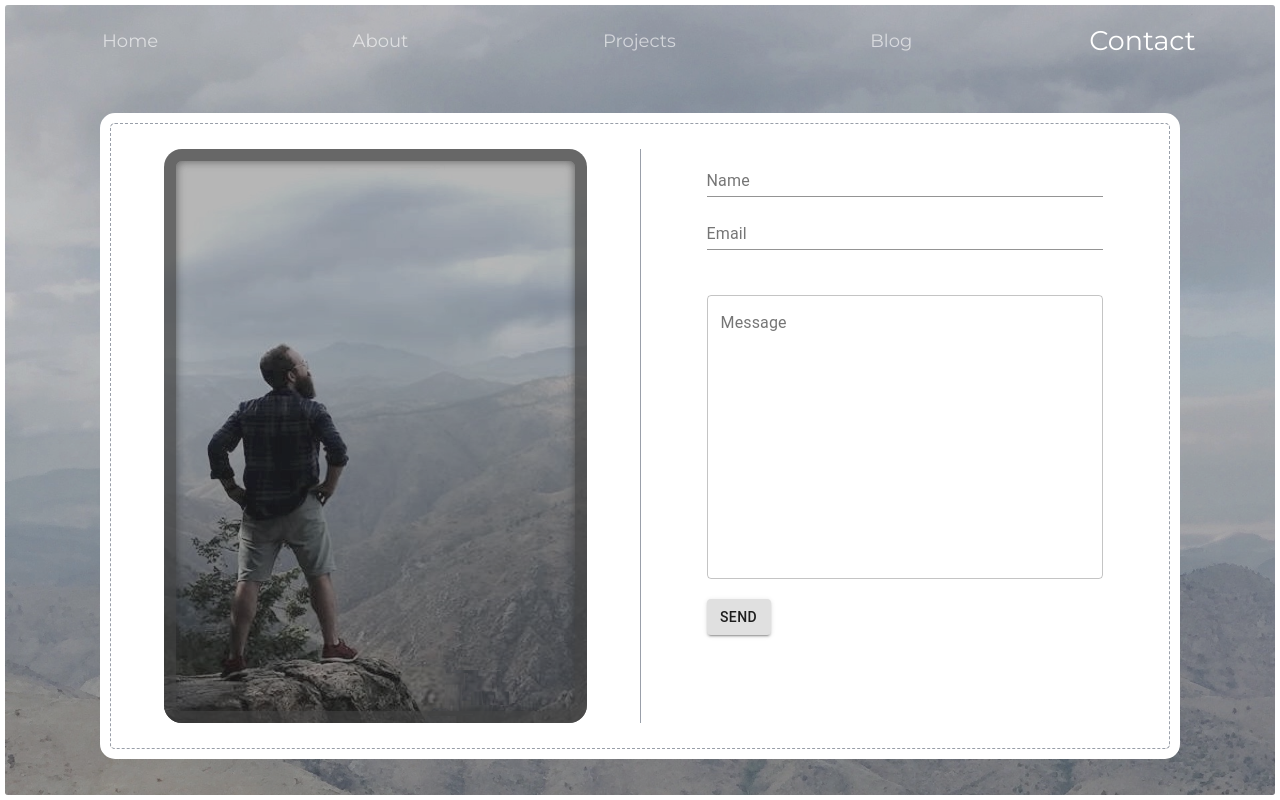
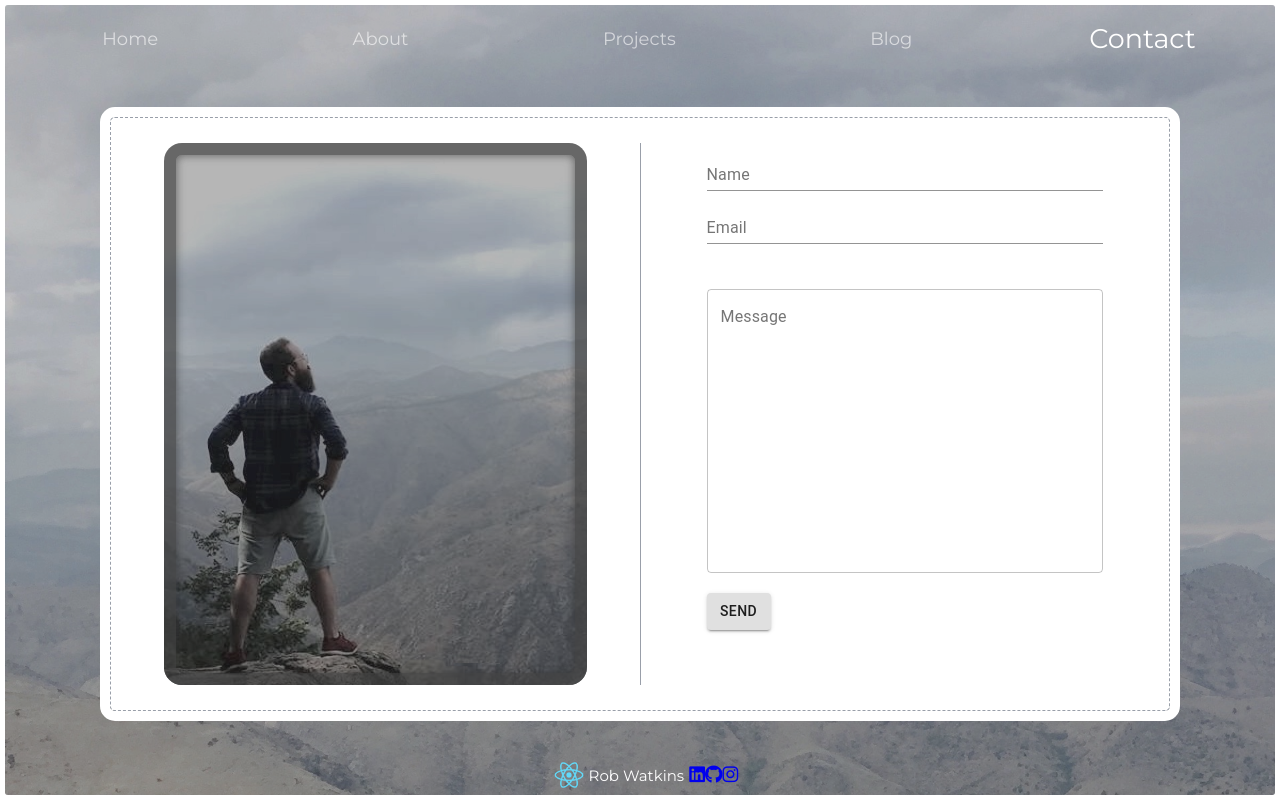
Before and after one commit to robpwatkins/robpwatkins, a React (Create React App) app: page /contact in a window 1280 px wide. Built offline with nearby package versions, Linux system fonts and the light colour scheme.

Commit message:
oohooohhh spinny icon footerrrr

```diff
--- a/public/index.html
+++ b/public/index.html
@@ -2,6 +2,7 @@
 <html lang="en">
   <head>
     <meta charset="utf-8" />
+    <script src="https://kit.fontawesome.com/8fdf2ad5ce.js" crossorigin="anonymous"></script>
     <link href="https://fonts.googleapis.com/css2?family=Montserrat:wght@400;500;600;900&display=swap" rel="stylesheet">
     <link rel="icon" href="%PUBLIC_URL%/favicon.ico" />
     <meta name="viewport" content="width=device-width, initial-scale=1" />
--- a/src/App.js
+++ b/src/App.js
@@ -7,6 +7,7 @@ import Projects from './components/Projects';
 import Blog from './components/Blog';
 import Contact from './components/Contact';
 import FabNav from './components/FabNav';
+import Footer from './components/Footer';
 import { BrowserRouter as Router, Switch, Route } from 'react-router-dom';
 
 function App() {
@@ -24,6 +25,7 @@ function App() {
               <Route path="/contact" component={Contact} />
             </Switch>
             <FabNav />
+            <Footer />
           </div>
         </div>
       </div>
--- /dev/null
+++ b/src/components/Footer.css
@@ -0,0 +1,49 @@
+footer {
+  display: flex;
+  width: 100%;
+  height: 5%;
+  justify-content: space-around;
+  align-items: center;
+}
+
+.footer-box {
+  display: flex;
+  width: auto;
+  height: 100%;
+  justify-content: center;
+  align-items: center;
+}
+
+.footer-box:hover {
+
+}
+
+footer img {
+  height: 75%;
+  /* animation: spin 2s linear infinite; */
+}
+
+footer p {
+  font-size: 15px;
+  padding: 0px 5px;
+}
+
+.icon-box {
+  display: flex;
+  width: 20%;
+  justify-content: space-around;
+  font-size: 18px;
+}
+
+.icon-box a:visited {
+  color: white;
+}
+
+.icon-box a:hover {
+  color: #5FD2F1;
+}
+
+@keyframes spin {
+  0% { transform: rotate(0deg); }
+  100% { transform: rotate(360deg); }
+}
--- /dev/null
+++ b/src/components/Footer.js
@@ -0,0 +1,55 @@
+import React from 'react';
+import Atom from '../img/logo192.png';
+import './Footer.css'
+// import CopyrightIcon from '@material-ui/icons/Copyright'
+
+class Footer extends React.Component {
+  state = {
+    isHovered: false,
+    animation: 'none'
+  }
+
+  handleMouseEnter = () => {
+    this.setState({
+      isHovered: !this.state.isHovered,
+      animation: 'spin 2s linear infinite'
+    })
+  }
+
+  handleMouseLeave = () => {
+    this.setState({
+      isHovered: !this.state.isHovered,
+      animation: 'none'
+    })
+  }
+
+  render() {
+    return (
+      <footer
+      >
+        <div
+          className="footer-box"
+          onMouseEnter={this.handleMouseEnter}
+          onMouseLeave={this.handleMouseLeave}
+        >
+          <img src={Atom} alt="" style={{animation: `${this.state.animation}`}}/>
+          <p>Rob Watkins</p>
+          <div className="icon-box">
+            <a target="_blank" href="https://www.linkedin.com/in/robpwatkins/">
+              <i className="fab fa-linkedin"></i>
+            </a>
+            <a target="_blank" href="https://github.com/robpwatkins">
+              <i className="fab fa-github"></i>
+            </a>
+            <a target="_blank" href="https://www.instagram.com/robpwatkins/">
+              <i className="fab fa-instagram"></i>
+            </a>
+          </div>
+          {/* <CopyrightIcon style={{fontSize: "12px"}}/> */}
+        </div>
+      </footer>
+    )
+  }
+}
+
+export default Footer;
```
Also changed, not shown: src/img/logo192.png (added).
